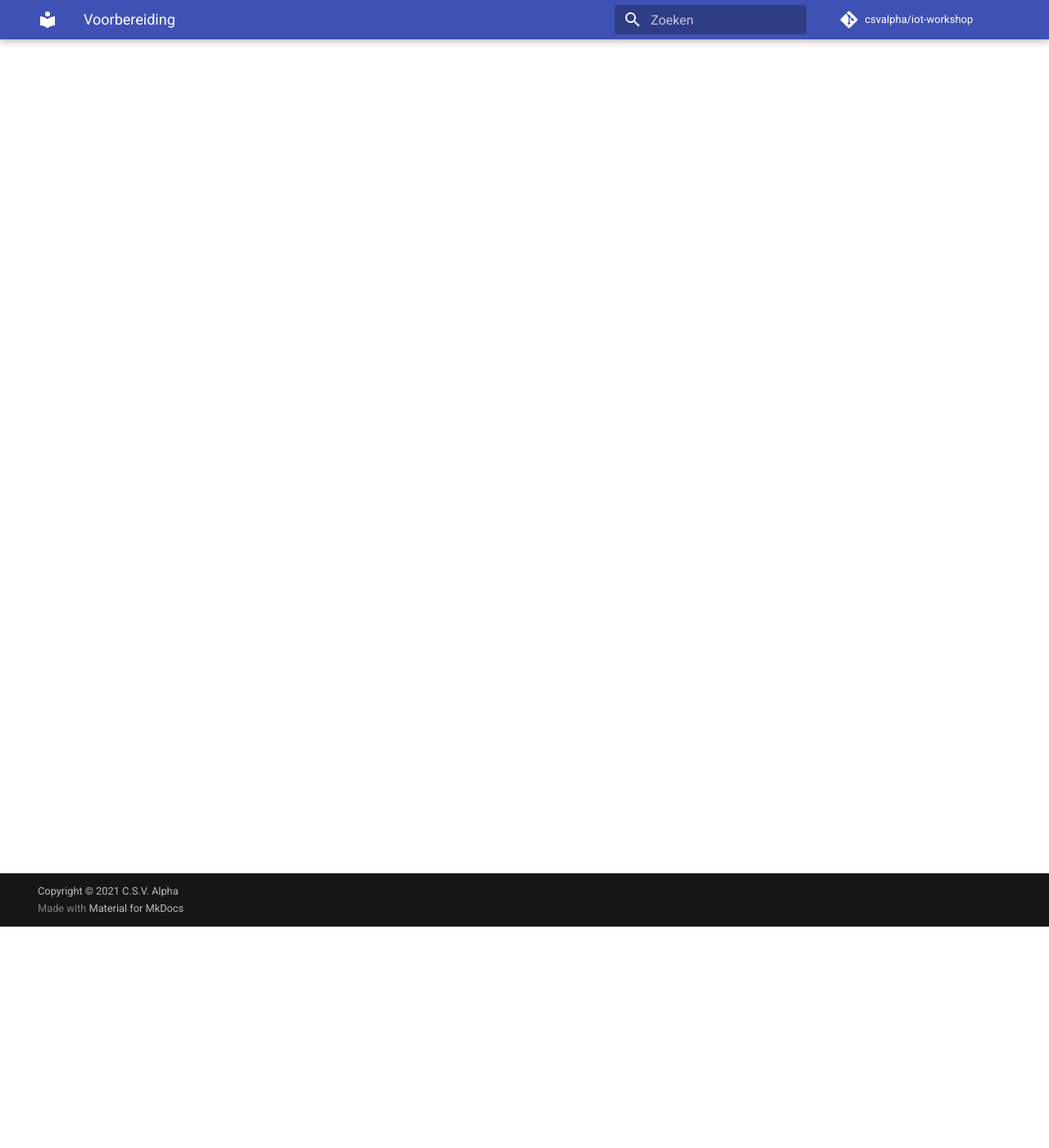
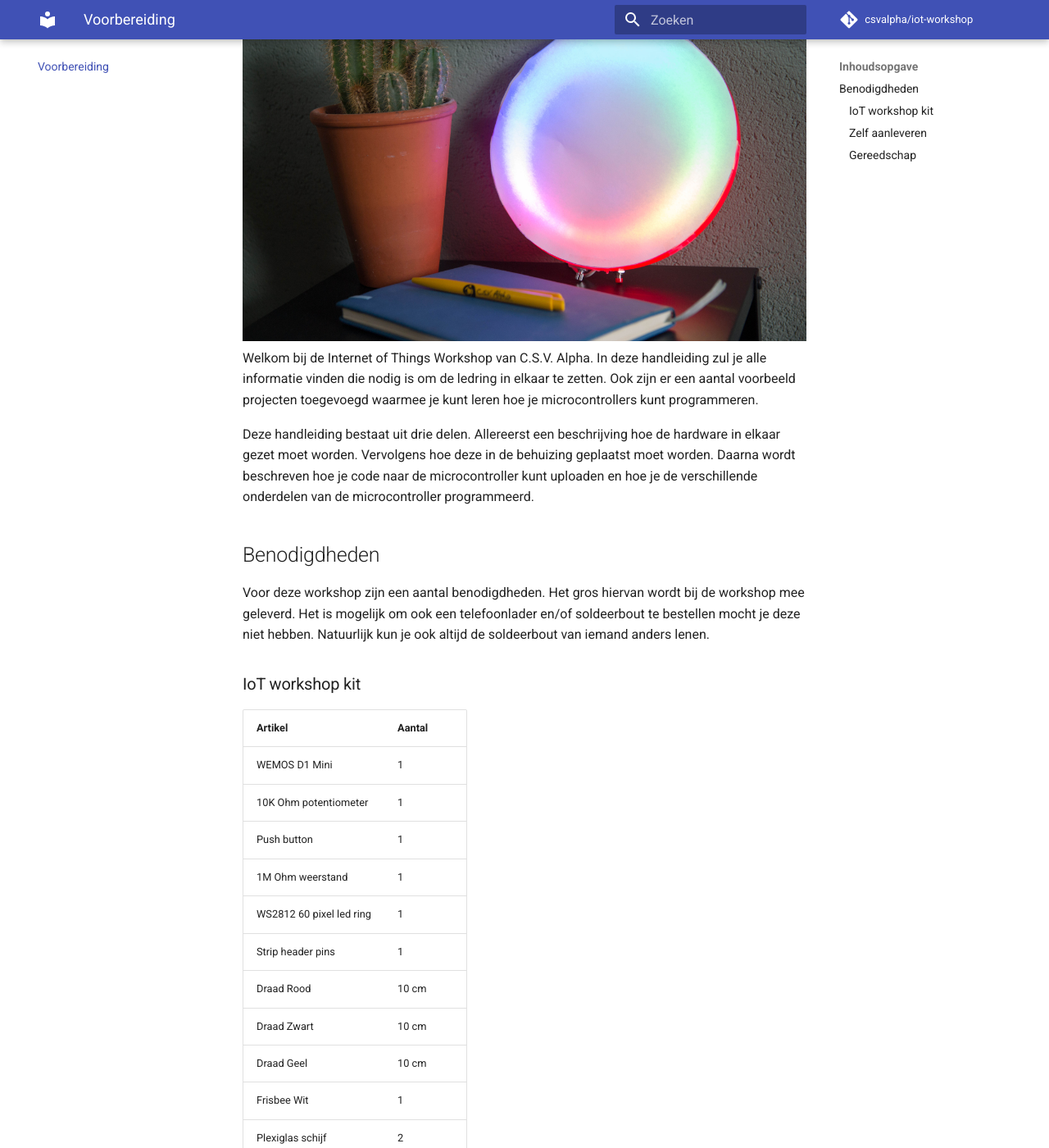
Before and after one commit to csvalpha/iot-workshop, an MkDocs documentation site: the page built from docs/index.md, in a window 1280 px wide and 1400 px high, scrolled down 270 px. Shown: the whole window at 82% size. Built offline with MkDocs 1.6.1 and Material for MkDocs 9.7.7, drawn with Linux system fonts in a browser that asks for light colours; comment, search, counter and statistics services are not loaded; some of the changed text lies outside the part shown.

Commit message:
Index pagina aanpassen met Bill of Materials

```diff
--- a/docs/index.md
+++ b/docs/index.md
@@ -1,3 +1,41 @@
 # IoT Workshop - Solderen en programmeren
+![De voltooide ledring](./assets/images/finished-ledring.jpg)
+Welkom bij de Internet of Things Workshop van C.S.V. Alpha. In deze handleiding zul je alle informatie vinden die nodig is om de ledring in elkaar te zetten. Ook zijn er een aantal voorbeeld projecten toegevoegd waarmee je kunt leren hoe je microcontrollers kunt programmeren.
+
+Deze handleiding bestaat uit drie delen. Allereerst een beschrijving hoe de hardware in elkaar gezet moet worden. Vervolgens hoe deze in de behuizing geplaatst moet worden. Daarna wordt beschreven hoe je code naar de microcontroller kunt uploaden en hoe je de verschillende onderdelen van de microcontroller programmeerd.
 
 ## Benodigdheden
+Voor deze workshop zijn een aantal benodigdheden. Het gros hiervan wordt bij de workshop mee geleverd. Het is mogelijk om ook een telefoonlader en/of soldeerbout te bestellen mocht je deze niet hebben. Natuurlijk kun je ook altijd de soldeerbout van iemand anders lenen.
+
+### IoT workshop kit
+| Artikel                  | Aantal  |
+|--------------------------|---------|
+| WEMOS D1 Mini            | 1       |
+| 10K Ohm potentiometer    | 1       |
+| Push button              | 1       |
+| 1M Ohm weerstand         | 1       |
+| WS2812 60 pixel led ring | 1       |
+| Strip header pins        | 1       |
+| Draad Rood               | 10 cm   |
+| Draad Zwart              | 10 cm   |
+| Draad Geel               | 10 cm   |
+| Frisbee Wit              | 1       |
+| Plexiglas schijf         | 2       |
+| Soldeertin               | 1 strip |
+
+
+### Zelf aanleveren
+| Artikel                             | Aantal |
+|-------------------------------------|--------|
+| 5V 1,5A USB voeding (telefoonlader) | 1      |
+| Micro USB kabel                     | 1      |
+| vel A4 papier                       | 1      |
+
+### Gereedschap
+| Artikel                                                        |
+|----------------------------------------------------------------|
+| Soldeerbout                                                    |
+| Schaar                                                         |
+| Tape                                                           |
+| Lijm                                                           |
+| Boor (of ander gereedschap om een gat in een frisbee te maken) |
```
Also changed, not shown: docs/assets/images/finished-ledring.jpg (added).
